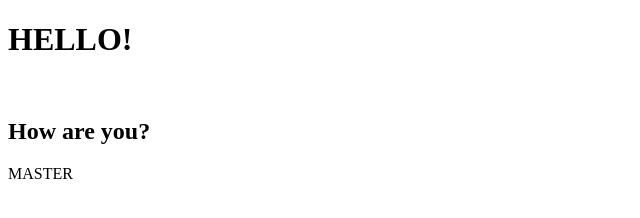
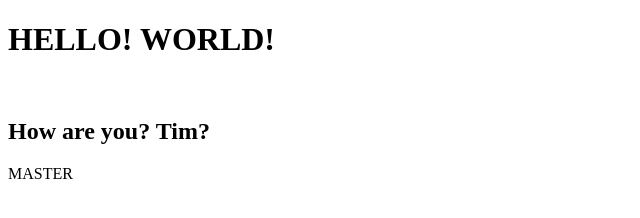
Before and after one commit to TimurNevlyutov/Test, a plain HTML site: page index2.html in a window 1280 px wide. Shown: the whole page, without its empty margins (0-640 px from the left). Drawn offline with Linux system fonts and the light colour scheme.

Commit message:
World, Tim

```diff
--- a/index2.html
+++ b/index2.html
@@ -5,8 +5,8 @@
 	<title>Document</title>
 </head>
 <body>
-	<h1>HELLO!</h1><br>
-	<h2>How are you?</h2>
+	<h1>HELLO! WORLD!</h1><br>
+	<h2>How are you? Tim?</h2>
 <p>MASTER</p>
 </body>
 </html>
```
